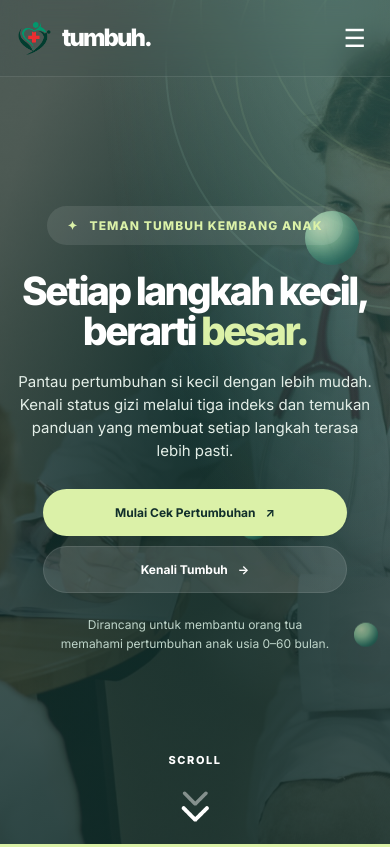
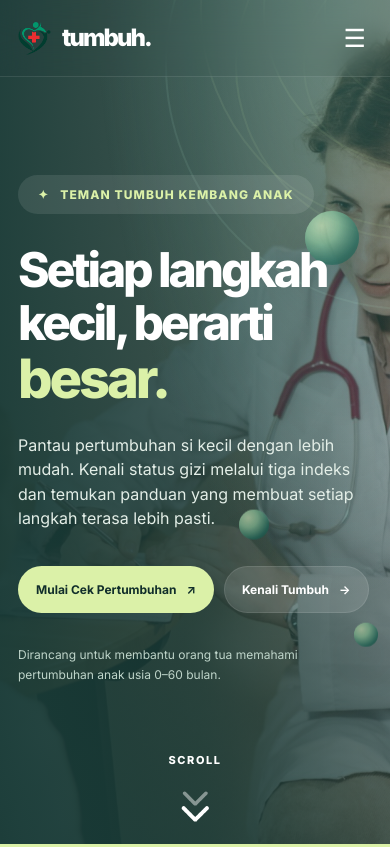
Before and after one commit to 231130518/tumbuh, a plain HTML site: page index.html in a window 390 px wide. Shown: the top 847 px of the page. Drawn offline with nearby package versions, Linux system fonts and the light colour scheme; no server answers.

Commit message:
balikin hero beranda ke tampilan awal

```diff
--- a/css/style.css
+++ b/css/style.css
@@ -3674,52 +3674,6 @@ body[data-page="home"] .hero {
 body[data-page="home"] .hero .wrap {
   padding-top: 130px;
   padding-bottom: 120px;
-}
-
-/* Komposisi hero beranda: judul, ajakan utama, lalu catatan pendukung. */
-.hero-content {
-  margin-inline: auto;
-  text-align: center;
-  max-width: 54rem;
-}
-.hero-content h1 {
-  max-width: none;
-  margin: clamp(20px, 3vh, 34px) auto 18px;
-  font-size: clamp(44px, 6vw, 84px);
-  line-height: 1.04;
-  text-wrap: balance;
-}
-.hero-content h1 em {
-  font-size: inherit;
-}
-.hero-content .hero-description {
-  max-width: 52ch;
-  margin: 0 auto 26px;
-  line-height: 1.55;
-  text-wrap: pretty;
-}
-.hero-buttons {
-  justify-content: center;
-}
-.hero-description-small {
-  max-width: 52ch;
-  margin: 22px auto 0;
-  text-wrap: balance;
-}
-.hero-visual::after {
-  background: linear-gradient(0deg, #112e2bd9, #112e2ba8 80%),
-    radial-gradient(ellipse at center, #112e2bd9, transparent 78%);
-}
-@media (max-width: 480px) {
-  .hero-content h1 { font-size: clamp(38px, 10vw, 48px); }
-  .hero-content .hero-description { font-size: 15px; }
-  .hero-buttons {
-    display: grid;
-    justify-content: stretch;
-    max-width: 19rem;
-    margin-inline: auto;
-    gap: 10px;
-  }
 }
 
 /* Draft 4.7: area hasil selebar konten desktop, bukan panel sempit 800 px. */
--- a/index.html
+++ b/index.html
@@ -32,7 +32,7 @@
       rel="stylesheet"
       href="https://cdn.jsdelivr.net/npm/aos@2.3.4/dist/aos.css"
     />
-    <link rel="stylesheet" href="css/style.css?v=navbar-tablet-1" />
+    <link rel="stylesheet" href="css/style.css?v=navbar-tablet-2" />
     <link rel="icon" type="image/png" href="favicon.png" />
     <link rel="apple-touch-icon" href="apple-touch-icon.png" />
   </head>
@@ -52,7 +52,7 @@
         <div class="wrap">
           <div class="hero-content">
             <span class="hero-label">✦ &nbsp; TEMAN TUMBUH KEMBANG ANAK</span>
-            <h1>Setiap langkah kecil,<br /> berarti <em>besar.</em></h1>
+            <h1>Setiap langkah<br />kecil, berarti<br /><em>besar.</em></h1>
             <p class="hero-description">
               Pantau pertumbuhan si kecil dengan lebih mudah. Kenali status gizi
               melalui tiga indeks dan temukan panduan yang membuat setiap
```
